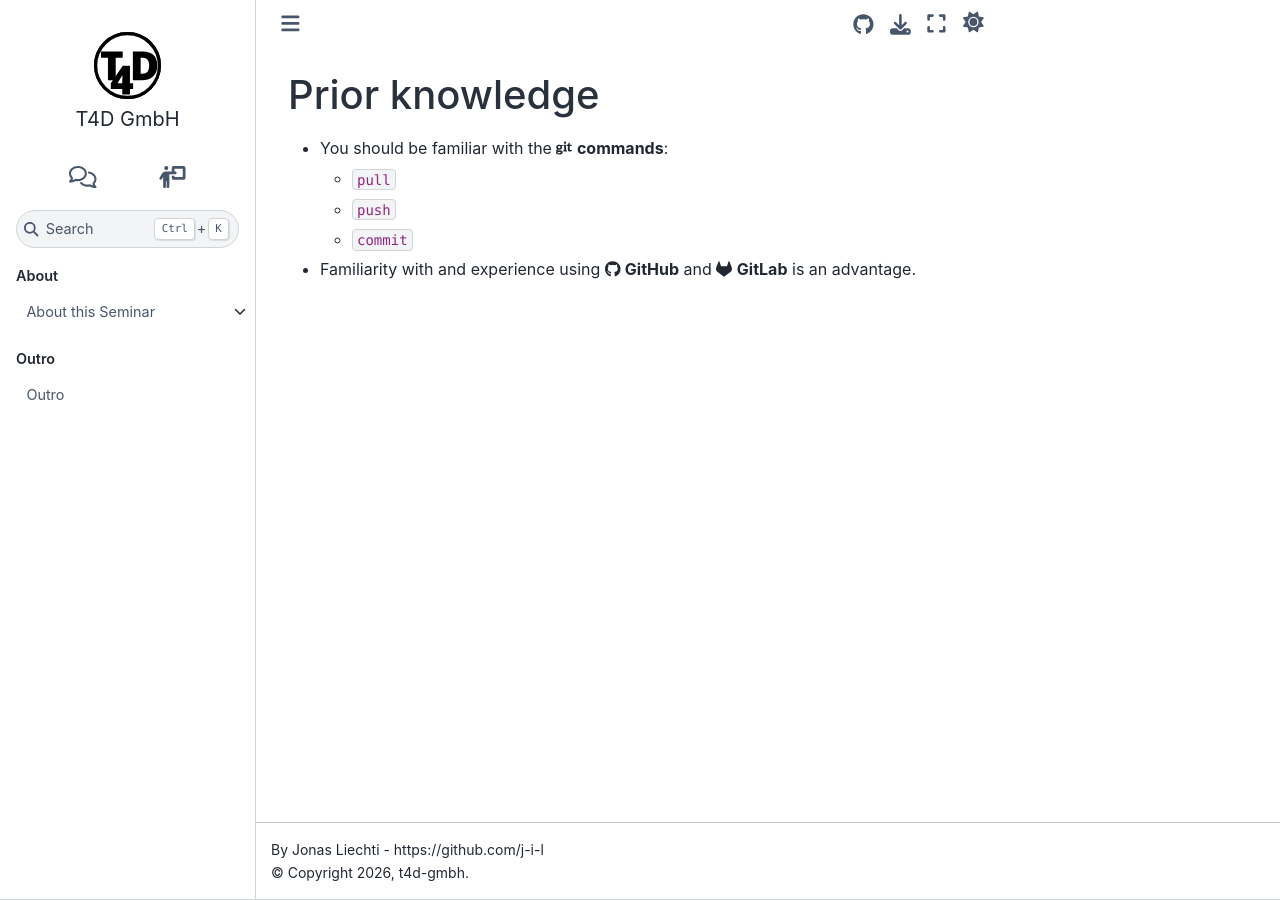
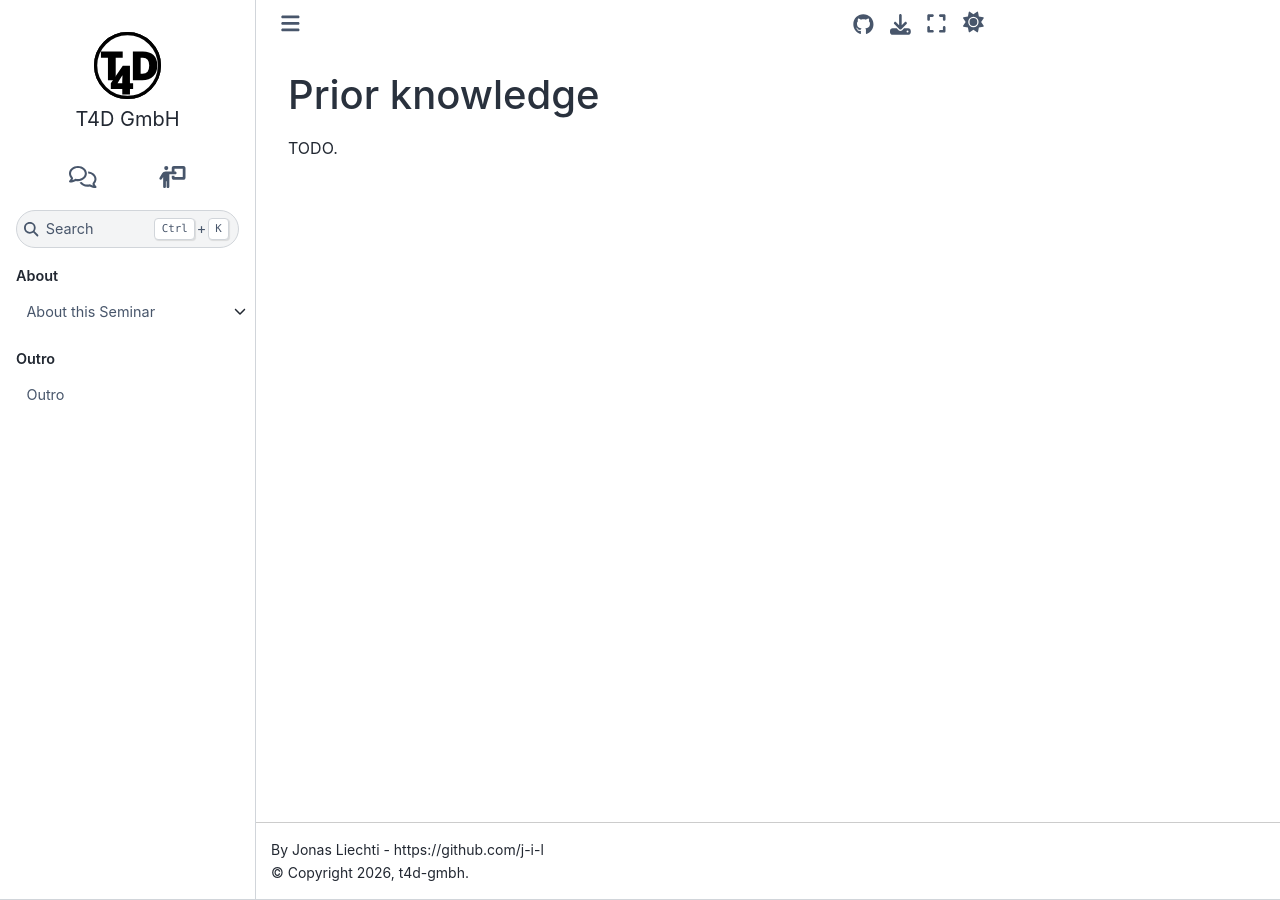
Before and after one commit to pSciComp/PracticalScientificComputing, a Sphinx documentation site: the page built from source/content/about/knowledge.md, in a window 1280 px wide. Built offline with Sphinx 7.4.7 and the Sphinx Book theme 1.1.4, drawn with Linux system fonts in a browser that asks for light colours; pages that are not in the unit, such as notebooks, are missing from menus; the version number could not be read and is left out.

Commit message:
refactor knowledge.md to remove outdated content and replace with TODO. Refers to #14

```diff
--- a/source/content/about/knowledge.md
+++ b/source/content/about/knowledge.md
@@ -1,9 +1,3 @@
 ## Prior knowledge
 
-- You should be familiar with the <i class="fab fa-git"></i> **commands**:
-  - `pull`
-  - `push`
-  - `commit`
-
-
-- Familiarity with and experience using <i class="fab fa-github"></i> **GitHub** and <i class="fab fa-gitlab"></i> **GitLab** is an advantage.
+TODO.
```
